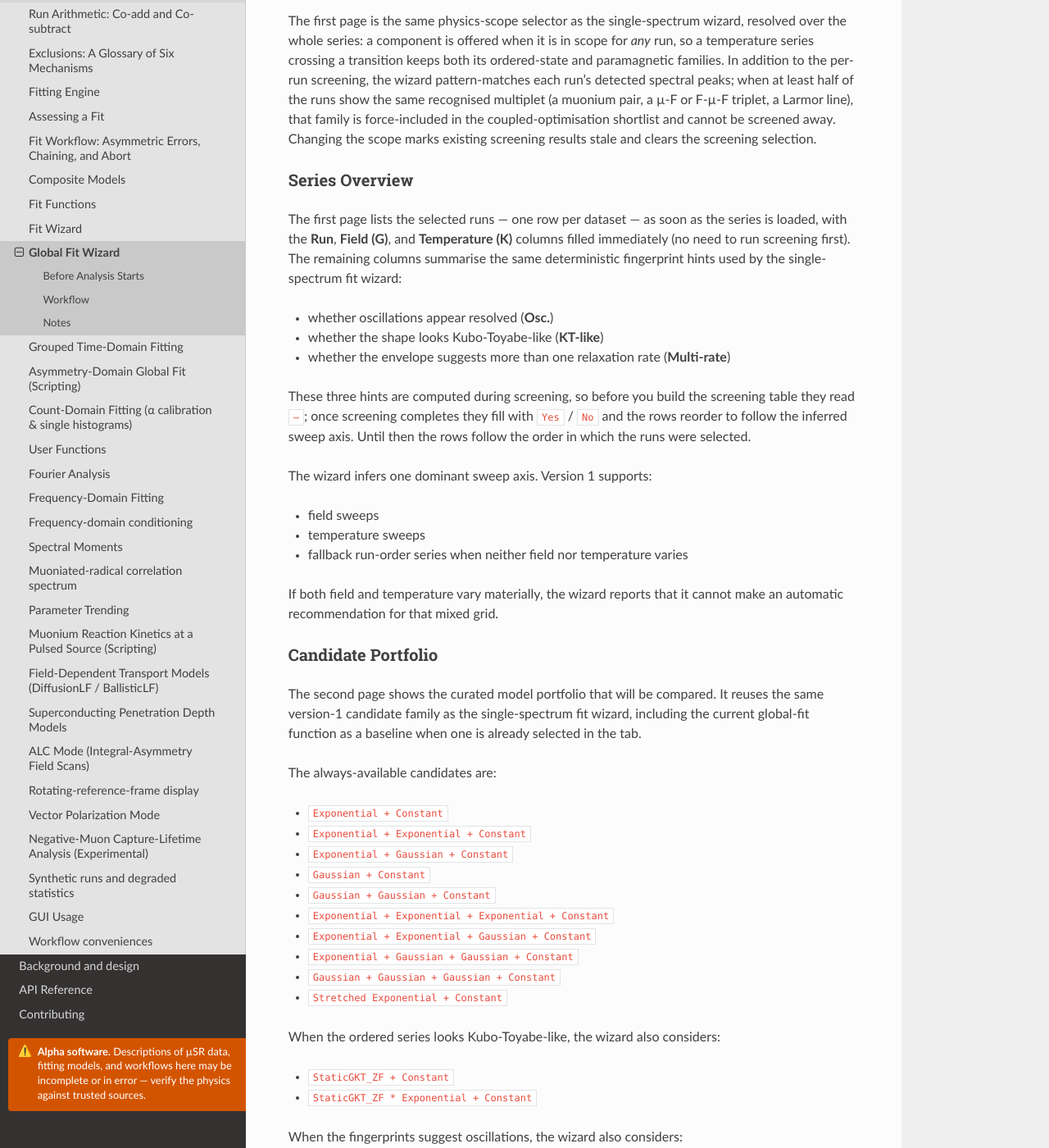
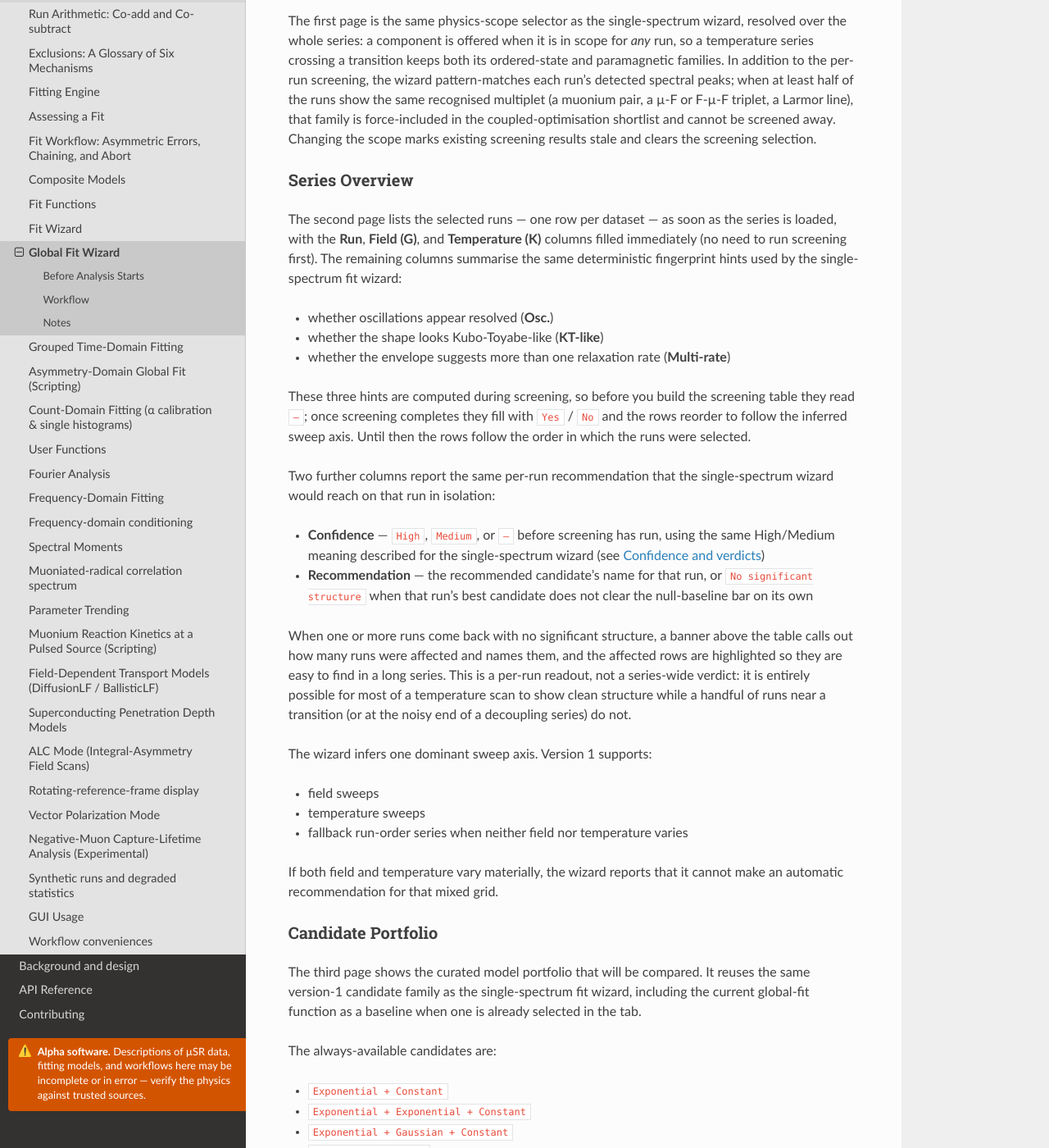
Before and after one commit to BenHuddart/asymmetry, a Sphinx documentation site: the page built from docs/reference/global_fit_wizard.rst, in a window 1280 px wide and 1400 px high, scrolled down 1759 px. Shown: the whole window at 82% size. Built offline with Sphinx 7.4.7 and the Read the Docs theme 3.1.0, drawn with Linux system fonts in a browser that asks for light colours; some of the changed text lies outside the part shown.

Commit message:
Reconcile wizard docs with the re-ported UI and confidence policy
The wizard pages predated both the Scope-tab re-port and the confidence
overhaul: page ordinals were off by one downstream of the new first tab,
and - substantively - the Compare Fits text still described the old
gate-veto policy ("not recommended automatically unless it passes"),
contradicting the code, where gates classify confidence and only
targeted disqualifiers or the null-baseline check remove a candidate.

- Fixed ordinals in both pages; documented the peaks table's Source
  column.
- Rewrote the recommendation rules around the actual policy and added a
  "Confidence and verdicts" subsection: High/Medium tiers and the
  Medium caveat, the targeted disqualifiers and the (disqualified)
  marker, and the null-baseline "no significant structure" verdict and
  (baseline) marker - plain physics language, no internal API names.
- Documented the global Series Overview's Confidence/Recommendation
  columns and per-run no-structure banner (per-run readout; no
  series-wide aggregate verdict exists), cross-referencing the single-
  wizard subsection.

Docs build green (remaining warnings are the pre-existing screenshot
placeholders).

Co-Authored-By: Claude Fable 5 <noreply@anthropic.com>

```diff
--- a/docs/reference/global_fit_wizard.rst
+++ b/docs/reference/global_fit_wizard.rst
@@ -99,7 +99,7 @@ stale and clears the screening selection.
 Series Overview
 ~~~~~~~~~~~~~~~
 
-The first page lists the selected runs — one row per dataset — as soon as the
+The second page lists the selected runs — one row per dataset — as soon as the
 series is loaded, with the **Run**, **Field (G)**, and **Temperature (K)**
 columns filled immediately (no need to run screening first). The remaining
 columns summarise the same deterministic fingerprint hints used by the
@@ -114,6 +114,23 @@ screening table they read ``—``; once screening completes they fill with
 ``Yes`` / ``No`` and the rows reorder to follow the inferred sweep axis. Until
 then the rows follow the order in which the runs were selected.
 
+Two further columns report the same per-run recommendation that the
+single-spectrum wizard would reach on that run in isolation:
+
+- **Confidence** — ``High``, ``Medium``, or ``—`` before screening has run,
+  using the same High/Medium meaning described for the single-spectrum wizard
+  (see :ref:`fit-wizard-confidence-and-verdicts`)
+- **Recommendation** — the recommended candidate's name for that run, or
+  ``No significant structure`` when that run's best candidate does not clear
+  the null-baseline bar on its own
+
+When one or more runs come back with no significant structure, a banner above
+the table calls out how many runs were affected and names them, and the
+affected rows are highlighted so they are easy to find in a long series. This
+is a per-run readout, not a series-wide verdict: it is entirely possible for
+most of a temperature scan to show clean structure while a handful of runs
+near a transition (or at the noisy end of a decoupling series) do not.
+
 The wizard infers one dominant sweep axis. Version 1 supports:
 
 - field sweeps
@@ -126,7 +143,7 @@ cannot make an automatic recommendation for that mixed grid.
 Candidate Portfolio
 ~~~~~~~~~~~~~~~~~~~
 
-The second page shows the curated model portfolio that will be compared. It
+The third page shows the curated model portfolio that will be compared. It
 reuses the same version-1 candidate family as the single-spectrum fit wizard,
 including the current global-fit function as a baseline when one is already
 selected in the tab.
```
Also changed, not shown: other parts of docs/reference/global_fit_wizard.rst (+3 -3 lines), docs/reference/fit_wizard.rst (+84 -20 lines).
